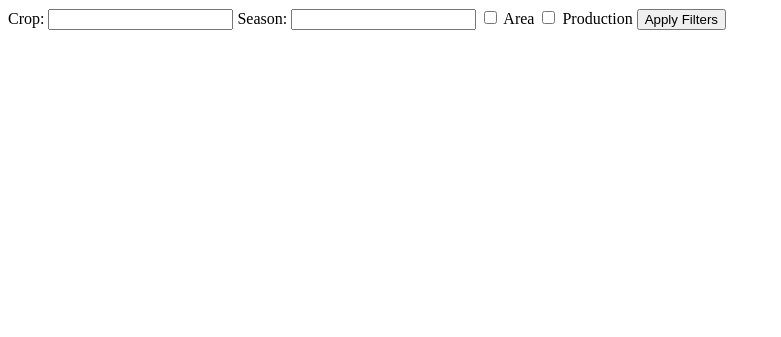
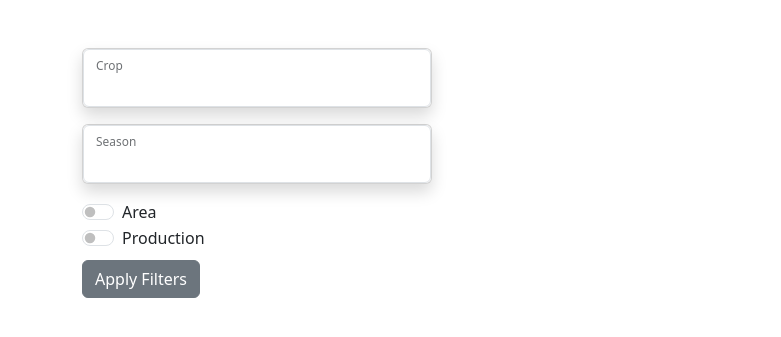
Before and after one commit to Aldrin-Rodrigues/Data-Visualizations-for-Business-Correspondents, a Flask app: page /visualize in a window 1280 px wide. Shown: the top 337 px of the page, without its empty margins (0-781 px from the left). Run offline with Flask 3, Linux system fonts and the light colour scheme.

Commit message:
add css and fine-tuning

```diff
--- a/IIIT reduced/Templates/views/Map.html
+++ b/IIIT reduced/Templates/views/Map.html
@@ -5,27 +5,75 @@
     <meta name="viewport" content="width=device-width, initial-scale=1.0" />
     <title>map</title>
     <script src="https://d3js.org/d3.v7.min.js"></script>
+    <script src="/static/js/map.js"></script>
+    <link href="https://cdn.jsdelivr.net/npm/bootstrap@5.3.3/dist/css/bootstrap.min.css" rel="stylesheet" integrity="sha384-QWTKZyjpPEjISv5WaRU9OFeRpok6YctnYmDr5pNlyT2bRjXh0JMhjY6hW+ALEwIH" crossorigin="anonymous">
+    <script src="https://cdn.jsdelivr.net/npm/bootstrap@5.3.3/dist/js/bootstrap.bundle.min.js" integrity="sha384-YvpcrYf0tY3lHB60NNkmXc5s9fDVZLESaAA55NDzOxhy9GkcIdslK1eN7N6jIeHz" crossorigin="anonymous"></script>
+    <style>
+      /* CSS for the popup */
+      .popup {
+        position: absolute;
+        background-color: white;
+        border: 1px solid #ccc;
+        padding: 10px;
+        z-index: 10;
+      }
+    </style>
   </head>
   <body>
-    <form id="filters">
-        <label for="crop">Crop:</label>
-        <input type="text" id="crop" name="crop">
 
-        <label for="season">Season:</label>
-        <input type="text" id="season" name="season">
+    <div class="container pt-5">
+      <div class="row">
+        <div class="formdiv col-sm-4">
+          <form id="filters">
 
-        <label>
-            <input type="checkbox" id="areaCheckbox" name="areaCheckbox"> Area
-        </label>
+            <!-- <label for="crop">Crop:</label>
+            <input type="text" id="crop" name="crop"> -->
+            <div class="form-floating mb-3 toast fade show">
+              <input type="text" class="form-control" id="crop">
+              <label for="crop">Crop</label>
+            </div>
 
-        <label>
-            <input type="checkbox" id="productionCheckbox" name="productionCheckbox"> Production
-        </label>
+            <!-- <label for="season">Season:</label>
+            <input type="text" id="season" name="season"> -->
+            <div class="form-floating mb-3 toast fade show">
+              <input type="text" class="form-control" id="season">
+              <label for="season">Season</label>
+            </div>
 
-        <button type="submit">Apply Filters</button>
-    </form>
+            <!-- <label>
+                <input type="checkbox" id="areaCheckbox" name="areaCheckbox"> Area
+            </label> -->
+            <div class="form-check form-switch ">
+              <input class="form-check-input" type="checkbox" role="switch" id="areaCheckbox" name="areaCheckbox">
+              <label class="form-check-label" for="areaCheckbox">Area</label>
+            </div>
 
-    <div id="map-container"></div>
-    <script src="/static/js/map.js"></script>
+            <!-- <label>
+                <input type="checkbox" id="productionCheckbox" name="productionCheckbox"> Production
+            </label> -->
+            <div class="form-check form-switch ">
+              <input class="form-check-input" type="checkbox" role="switch" id="productionCheckbox" name="productionCheckbox">
+              <label class="form-check-label" for="productionCheckbox">Production</label>
+            </div>
+
+
+            <!-- <button type="submit">Apply Filters</button> -->
+            <div class="pt-2">
+              <button type="submit" class="btn btn-secondary">Apply Filters</button>
+            </div>
+          </form>
+
+          <!-- <div id="legend-container" class="mt-5 pt-5" style="display: none;"></div> -->
+        </div>
+
+        <div class="col-sm-8" >
+          <div id="popup-container" class="popup" style="display: none;"></div>
+          <div id="map-container"></div>
+        </div>
+      </div>
+    </div>
+
+
+
   </body>
 </html>
--- a/IIIT reduced/static/js/map.js
+++ b/IIIT reduced/static/js/map.js
@@ -1,26 +1,30 @@
 document.addEventListener("DOMContentLoaded", function() {
   const mapContainer = d3.select("#map-container");
-const width = +mapContainer.style("width").slice(0, -2);
-const height = 600;
+const width = 800
+const height = 800;
 let geojsonData;
+let path;
 
-//Projection for the map
-const projection = d3
-.geoMercator()
-.scale(1000)
-.center([81, 23])
-.translate([width / 2, height / 2]);
+// //Projection for the map
+// const projection = d3
+//   .geoMercator()
+//   .scale(1000)
+//   .center([81, 23])
+//   .translate([width / 2, height / 2]);
 
-//Path generator
-const path = d3.geoPath().projection(projection);
+// //Path generator
+// const path = d3.geoPath().projection(projection);
 
-console.log("Path:", path);
+// console.log("Path:", path);
 
 //Load geojson data
 // Load GeoJSON data
 d3.json("/static/data/india_district.geojson").then(function(geojson) {
 
   geojsonData=geojson;
+  const projection = d3.geoMercator().fitSize([width, height], geojsonData);
+  path = d3.geoPath().projection(projection);
+
   // Create SVG container
   const svg = d3.select("#map-container")
                 .append("svg")
@@ -62,11 +66,12 @@ console.log("Data:", data);
 function addLegend(colorScale) {
   // Remove existing legend if any
   d3.select("#legend-container").remove();
+  // Create a new legend container
+  const legendContainer = d3.select(".formdiv").append("div").attr("id", "legend-container");
 
-  // Create a new legend container
-  const legendContainer = d3.select("#map-container").append("div").attr("id", "legend-container");
-
-  const legendTitle = legendContainer.append("h3").text("Legend");
+  const legendTitle = legendContainer.append("h3")
+  .text("Legend")
+  .style("margin-top", "20px");
   const legend = legendContainer.append("svg").attr("width", 100).attr("height", 100);
   const legendWidth = 20;
   const legendHeight = 20;
@@ -92,7 +97,7 @@ function addLegend(colorScale) {
 
 function updateMap(geojson,filteredData, areaInput, productionInput) {
   //remove existing map elements
-  d3.select("svg").remove();
+  d3.select("#map-container").select("svg").remove();
 
   //Render map
   const svg = mapContainer
@@ -149,12 +154,25 @@ function updateMap(geojson,filteredData, areaInput, productionInput) {
     })
     .attr("stroke", "black")
     .attr("stroke-width", 0.5)
-    .on("mouseover", function (d) {
+    .on("mouseover", function (event, d) {
+      event.stopPropagation();
+      const districtName = event.target.__data__.properties.NAME_2;
+      const stateName = event.target.__data__.properties.NAME_1;
       d3.select(this).attr("stroke", "black").attr("stroke-width", 2);
+      console.log("event", event);
+      console.log("d", d);
+          d3.select("#map-container")
+          .append("div")
+          .attr("class", "popup")
+          .html(`<strong>District: ${districtName}<br><strong>State:</strong> ${stateName}`) // Display "Hello" text
+          .style("left", event.pageX + "px") // Set popup position
+          .style("top", event.pageY + "px");
     })
-    .on("mouseout", function (d) {
+    .on("mouseleave", function (d) {
       d3.select(this).attr("stroke", "black").attr("stroke-width", 0.5);
+      d3.select(".popup").remove();
       });
+
 
     //Add legend
       addLegend(colorScale);
@@ -176,10 +194,11 @@ d3.select("#filters").on("submit", function (event) {
   console.log("Area Input:", areaInput);
 
   // Perform filtering
- /*let filteredData = data.filter((d) =>
-      d.Crop.toLowerCase().trim() === crop &&
-      d.Season.toLowerCase().trim() === season
-  );*/
+  // let filteredData = data.filter((d) =>
+  //     d.Crop.toLowerCase().trim() === crop &&
+  //     d.Season.toLowerCase().trim() === season
+  // );
+
   let filteredData = data.filter((d) => {
     if (crop && season) {
         return d.Crop.toLowerCase().trim() === crop &&
@@ -194,6 +213,9 @@ d3.select("#filters").on("submit", function (event) {
     }
 });
 
+
+
+
   console.log("Filtered Data:", filteredData);
   updateMap(geojsonData, filteredData, areaInput, productionInput);
 
```
